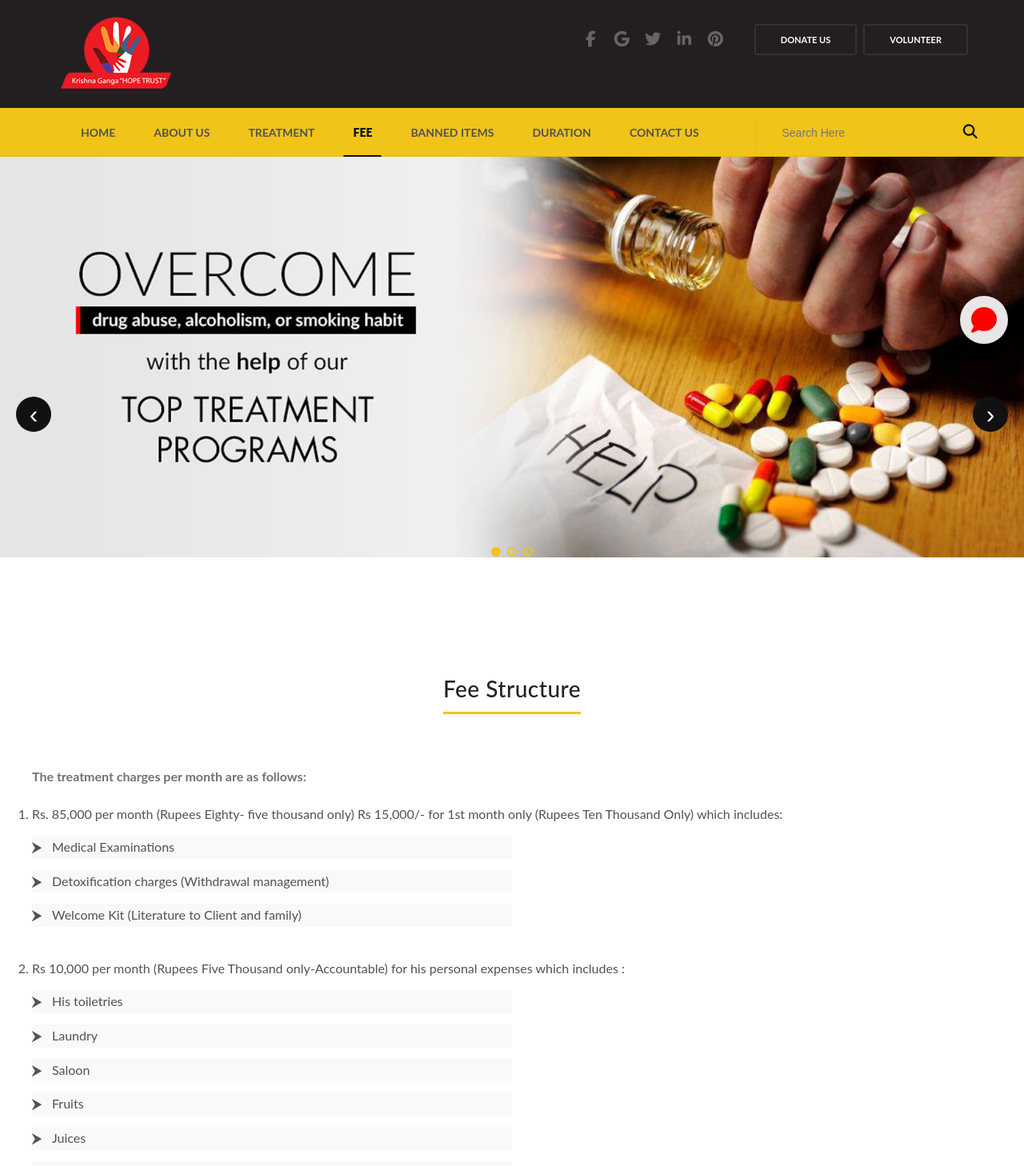
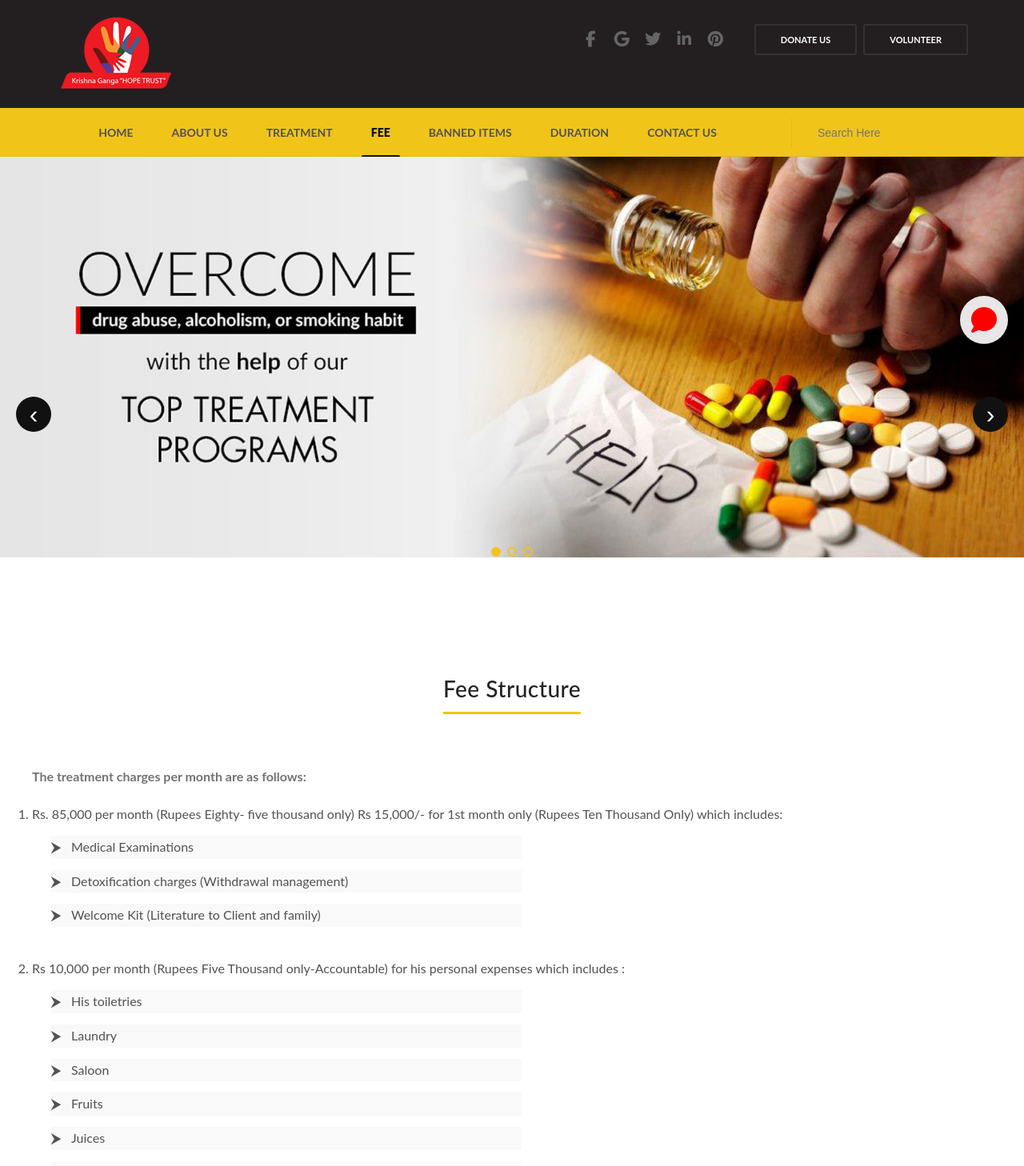
Before and after one commit to selma2232/krishnaganga, a React (Vite) app: page /fee in a window 1280 px wide. Shown: the top 1458 px of the page at 80% size. Built offline with nearby package versions, Linux system fonts and the light colour scheme.

Commit message:
add search functionality with SearchBox component and results page

```diff
--- a/src/App.jsx
+++ b/src/App.jsx
@@ -1,3 +1,4 @@
+import { useState } from "react";
 import { Routes, Route, useLocation } from "react-router-dom";
 import Footer from "./components/Footer";
 import Header from "./components/Header";
@@ -11,16 +12,23 @@ import DurationPage from "./pages/DurationPage";
 import ContactPage from "./pages/ContactPage";
 import DonatePage from "./pages/DonatePage";
 import VolunteerPage from "./pages/VolunteerPage";
+import SearchResultsPage from "./pages/SearchResultsPage";
+import NotFound from "./pages/NotFound";
 
 function App() {
   const location = useLocation();
+  const [searchQuery, setSearchQuery] = useState("");
 
-  const hiddenRoutes = ["/contact-us", "/donate", "/volunteer"];
+  const handleSearch = (query) => {
+    setSearchQuery(query);
+  };
+
+  const hiddenRoutes = ["/contact-us"];
   const hideMessageBox = hiddenRoutes.includes(location.pathname);
 
   return (
     <div>
-      <Header />
+      <Header onSearch={handleSearch} />
       <Routes>
         <Route path="/" element={<HomePage />} />
         <Route path="/about-us" element={<AboutPage />} />
@@ -31,6 +39,11 @@ function App() {
         <Route path="/contact-us" element={<ContactPage />} />
         <Route path="/donate" element={<DonatePage />} />
         <Route path="/volunteer" element={<VolunteerPage />} />
+        <Route
+          path="/search"
+          element={<SearchResultsPage query={searchQuery} />}
+        />
+        <Route path="*" element={<NotFound />} />
       </Routes>
       <Footer />
       {!hideMessageBox && <MessageBox />}
--- a/src/components/Header.jsx
+++ b/src/components/Header.jsx
@@ -1,8 +1,9 @@
 import "../styles/Header.css";
-
 import logo from "../assets/logo.png";
 import { NavLink } from "react-router-dom";
-function Header() {
+import SearchBox from "./SearchBox";
+
+function Header({ onSearch }) {
   return (
     <header>
       <div className="topbar">
@@ -113,12 +114,13 @@ function Header() {
               CONTACT US
             </NavLink>
           </nav>
-          <div className="search">
+          {/* <div className="search">
             <input placeholder="Search Here" />
             <button>
               <i className="fas fa-search"></i>
             </button>
-          </div>
+          </div> */}
+          <SearchBox onSearch={onSearch} />
         </div>
       </div>
     </header>
--- /dev/null
+++ b/src/components/SearchBox.jsx
@@ -0,0 +1,34 @@
+import { useState } from "react";
+import { useNavigate } from "react-router-dom";
+import "../styles/SearchPage.css";
+
+export default function SearchBox({ onSearch }) {
+  const [query, setQuery] = useState("");
+  const navigate = useNavigate();
+
+  const handleSubmit = (e) => {
+    e.preventDefault();
+
+    if (!query.trim()) return;
+
+    onSearch(query);
+    navigate("/search");
+    setQuery("");
+  };
+
+  return (
+    <form onSubmit={handleSubmit} className="search-box">
+      <input
+        type="text"
+        value={query}
+        onChange={(e) => setQuery(e.target.value)}
+        placeholder="Search Here"
+      />
+      {query.trim() !== "" && (
+        <button className="search-btn" type="submit">
+          <i className="fas fa-search"></i>
+        </button>
+      )}
+    </form>
+  );
+}
--- a/src/index.css
+++ b/src/index.css
@@ -171,12 +171,6 @@ body {
   font-size: 28px;
 }
 
-/* About component styles */
-.about-component {
-  padding: 56px 0;
-  background: #fff;
-  color: #333;
-}
 .about-title {
   text-align: center;
   font-size: 28px;
--- a/src/pages/DurationPage.jsx
+++ b/src/pages/DurationPage.jsx
@@ -34,7 +34,7 @@ export default function DurationPage() {
 
       <section
         className="container"
-        style={{ padding: "0 20px", margin: "0 auto" }}
+        style={{ padding: "24px 0 64px", margin: "0 auto" }}
       >
         <p style={{ color: "#727272", lineHeight: 1.8, textAlign: "center" }}>
           Minimum period required for treatment is 90 to 120 days and may be
--- /dev/null
+++ b/src/pages/NotFound.jsx
@@ -0,0 +1,29 @@
+export default function NotFound() {
+  return (
+    <div
+      style={{
+        padding: "184px 0",
+        textAlign: "center",
+        color: "#f0c419",
+      }}
+    >
+      <h1
+        style={{
+          fontWeight: "bold",
+          fontSize: "48px",
+        }}
+      >
+        404 - Page Not Found
+      </h1>
+      <p
+        style={{
+          marginTop: "16px",
+          fontSize: "18px",
+          fontStyle: "italic",
+        }}
+      >
+        The page you are looking for does not exist.
+      </p>
+    </div>
+  );
+}
--- /dev/null
+++ b/src/pages/SearchResultsPage.jsx
@@ -0,0 +1,14 @@
+import { Link } from "react-router-dom";
+
+function SearchResultsPage({ query }) {
+  return (
+    <div className="container search-results">
+      <h1 className="search-title">Search Results</h1>
+      <p>You searched for: {query}</p>
+
+      <Link to="/">Go back to Home</Link>
+    </div>
+  );
+}
+
+export default SearchResultsPage;
--- a/src/styles/About.css
+++ b/src/styles/About.css
@@ -1,6 +1,6 @@
 .about-component {
   max-width: 100%;
-  padding: 40px 0;
+  padding-top: 40px;
 }
 
 .about-component .container {
--- a/src/styles/Fee.css
+++ b/src/styles/Fee.css
@@ -71,6 +71,7 @@ ol > li:first-child {
   list-style: none;
   line-height: 1.8;
   margin-bottom: 16px;
+  margin-left: 24px;
 }
 .fee-content .external-list {
   margin-top: 16px;
@@ -101,7 +102,7 @@ ol > li:first-child {
 }
 
 .fee-content .note {
-  margin-top: 64px;
+  margin-top: 80px;
   color: #727272;
   font-style: italic;
   text-align: center;
--- a/src/styles/Footer.css
+++ b/src/styles/Footer.css
@@ -147,7 +147,7 @@
 .footer-bottom {
   border-top: 1px solid rgba(255, 255, 255, 0.04);
   background: #2a2928;
-  padding: 8px 0;
+  padding: 24px 0;
 }
 
 .bottom-inner {
--- a/src/styles/Header.css
+++ b/src/styles/Header.css
@@ -145,33 +145,6 @@ header,
   transform: translateX(2px);
 }
 
-.search {
-  display: flex;
-  align-items: center;
-  gap: 10px;
-  border-left: 1px solid rgba(0, 0, 0, 0.06);
-  padding-left: 20px;
-  margin-left: 20px;
-}
-
-.search input {
-  padding: 10px 12px;
-  border: none;
-  min-width: 220px;
-  background: transparent;
-  font-size: 14px;
-  outline: none;
-  box-shadow: none;
-}
-
-.search button {
-  background: transparent;
-  border: none;
-  cursor: pointer;
-  font-size: 18px;
-  color: #111;
-}
-
 .nav-toggle {
   display: none;
   background: transparent;
--- /dev/null
+++ b/src/styles/SearchPage.css
@@ -0,0 +1,49 @@
+.search-box {
+  display: flex;
+  align-items: center;
+  gap: 10px;
+  border-left: 1px solid rgba(0, 0, 0, 0.06);
+  padding-left: 20px;
+  margin-left: 20px;
+}
+
+.search-box input {
+  padding: 10px 12px;
+  border: none;
+  min-width: 220px;
+  background: transparent;
+  font-size: 14px;
+  outline: none;
+  box-shadow: none;
+}
+
+.search-box button {
+  background: transparent;
+  border: none;
+  cursor: pointer;
+  font-size: 18px;
+  color: #111;
+}
+
+.fas {
+  color: #727272;
+  display: inline-block;
+  width: 2px;
+}
+
+.fas:hover {
+  color: #231f20;
+  transform: translateX(2px) scale(1.2);
+}
+
+.search-title {
+  text-align: center;
+}
+
+.search-title::after {
+  content: "";
+  display: block;
+  width: 60px;
+  height: 3px;
+  color: #f0c419;
+}
```
